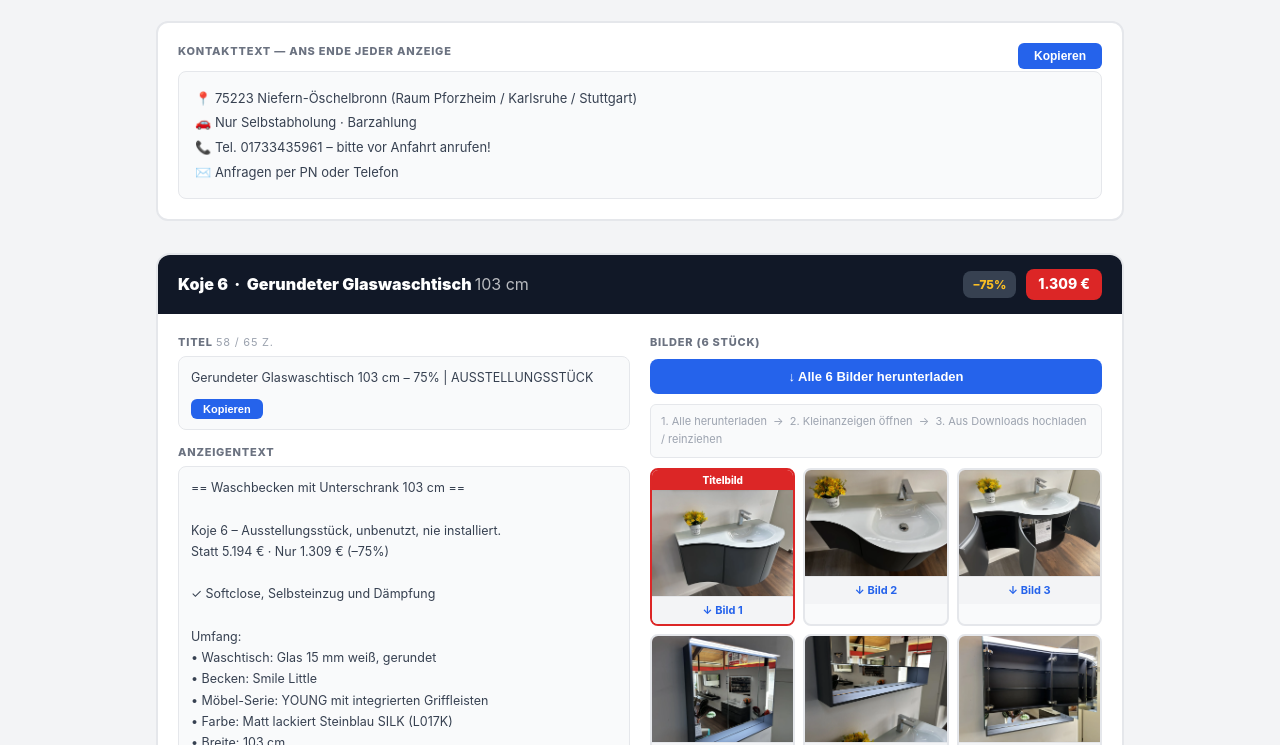
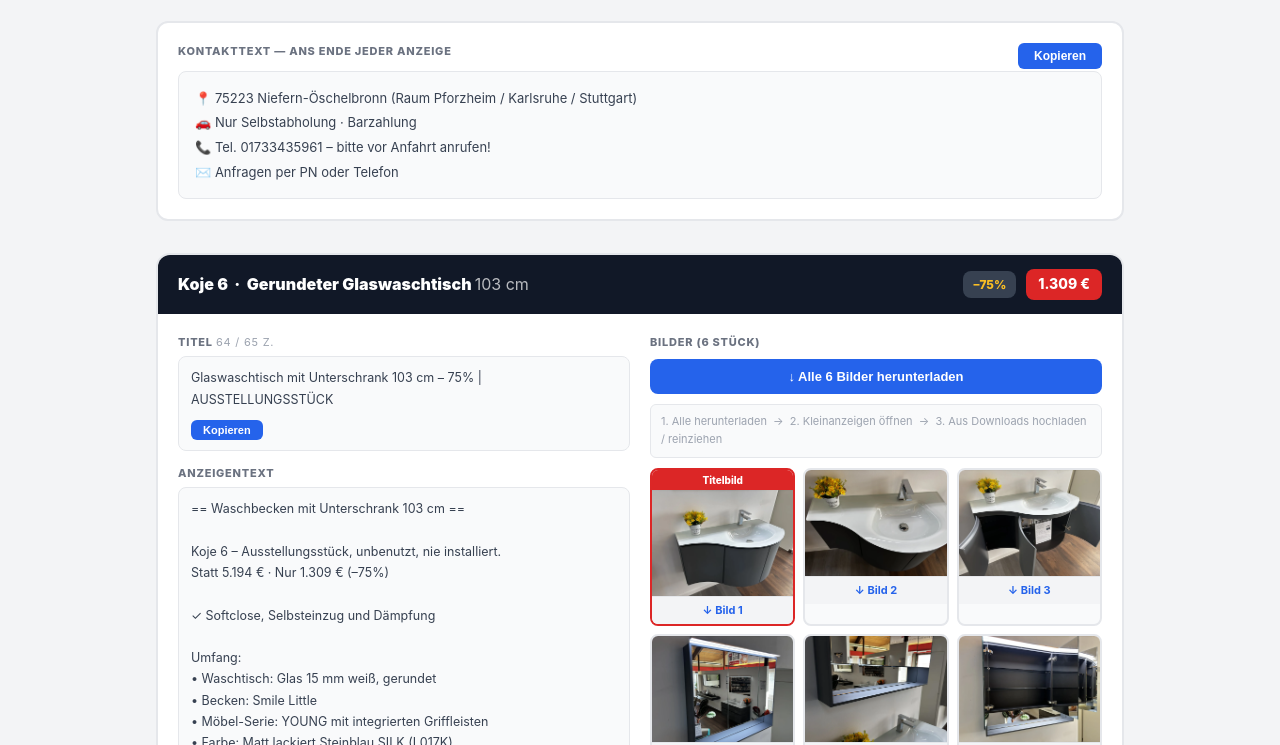
Before and after one commit to TauberFrank/restposten.waschplatz-experten.com, a website: page kleinanzeigen.html in a window 1280 px wide. Shown: the part 55-800 px from the top of the page. Drawn offline with Linux system fonts and the light colour scheme.

Commit message:
Kleinanzeigen-Titel: Modellnamen durch echte Suchbegriffe ersetzt
LeCornici/MODULA/GRESS etc. → Glaswaschtisch mit Unterschrank,
Badmöbel Set komplett, Doppelwaschtisch etc.

Co-Authored-By: Claude Sonnet 4.6 <noreply@anthropic.com>

```diff
--- a/kleinanzeigen.html
+++ b/kleinanzeigen.html
@@ -124,27 +124,37 @@
     });
   }
 
-  // Alternativer Titelbegriff je nach Produkt
+  // Suchbegriff-Titel (was Käufer wirklich tippen)
+  const TITLES = {
+    'koje-6':  'Glaswaschtisch mit Unterschrank',
+    'koje-14': 'Glaswaschtisch mit Unterschrank',
+    'koje-17': 'Badmöbel Set komplett',
+    'koje-23': 'Waschtisch mit Unterschrank',
+    'koje-5':  'Doppelwaschtisch XXL',
+    'koje-24': 'Doppelwaschtisch Aufsatzbecken',
+    'koje-25': 'Badmöbel Set mit Hochschrank',
+    'koje-1':  'Waschtisch mit Unterschrank',
+    'koje-9':  'Badmöbel Set komplett',
+    'koje-21': 'Doppelwaschtisch kompakt',
+  };
+
+  // Alt-Begriff für Überschrift im Text (anderer Suchbegriff)
   const ALT_TERMS = {
     'koje-6':  'Waschbecken mit Unterschrank',
     'koje-14': 'Waschbecken mit Unterschrank',
-    'koje-17': 'Badmöbel Set komplett',
-    'koje-23': 'Badmöbel Set komplett',
+    'koje-17': 'Badezimmermöbel Set komplett',
+    'koje-23': 'Waschbecken mit Unterschrank',
     'koje-5':  'Doppelwaschbecken XXL',
-    'koje-24': 'Doppelwaschbecken Unterschrank',
-    'koje-25': 'Badmöbel Set mit Hochschrank',
+    'koje-24': 'Doppelwaschbecken mit Unterschrank',
+    'koje-25': 'Badezimmermöbel mit Hochschrank',
     'koje-1':  'Waschbecken mit Unterschrank',
-    'koje-9':  'Badmöbel Set komplett',
+    'koje-9':  'Badezimmermöbel Set komplett',
     'koje-21': 'Doppelwaschbecken kompakt',
   };
 
   function buildTitle(p, id) {
-    const alt = ALT_TERMS[id] || 'Waschbecken mit Unterschrank';
-    // Haupttitel
-    const t1 = `${p.title} ${p.width} – ${p.discount}% | AUSSTELLUNGSSTÜCK`;
-    // Alternativer Titel mit anderen Suchbegriffen
-    const t2 = `${alt} ${p.width} – ${p.discount}% | AUSSTELLUNGSSTÜCK`;
-    return { main: t1, alt: t2 };
+    const term = TITLES[id] || 'Waschtisch mit Unterschrank';
+    return { main: `${term} ${p.width} – ${p.discount}% | AUSSTELLUNGSSTÜCK` };
   }
 
   function buildText(p, id) {
```
